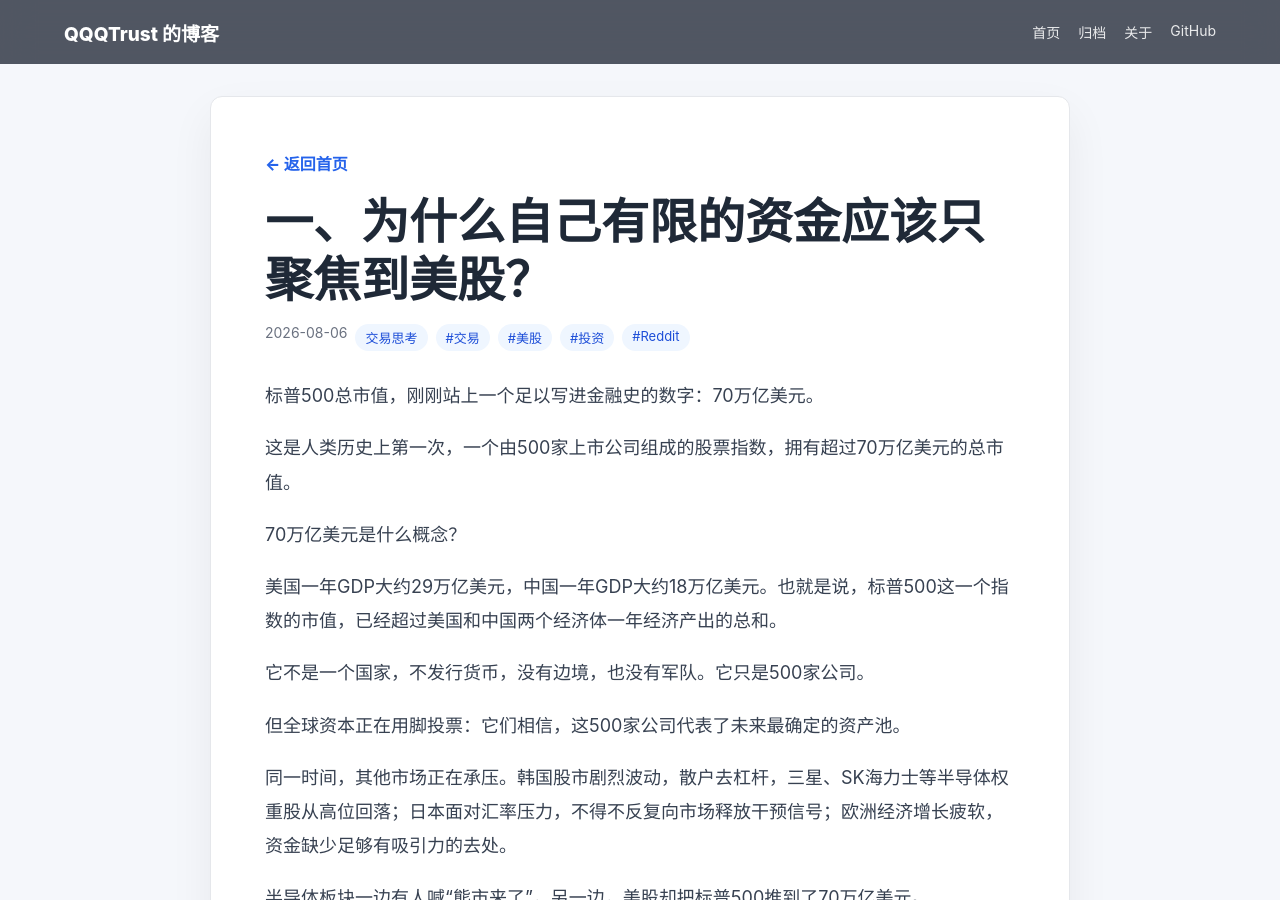
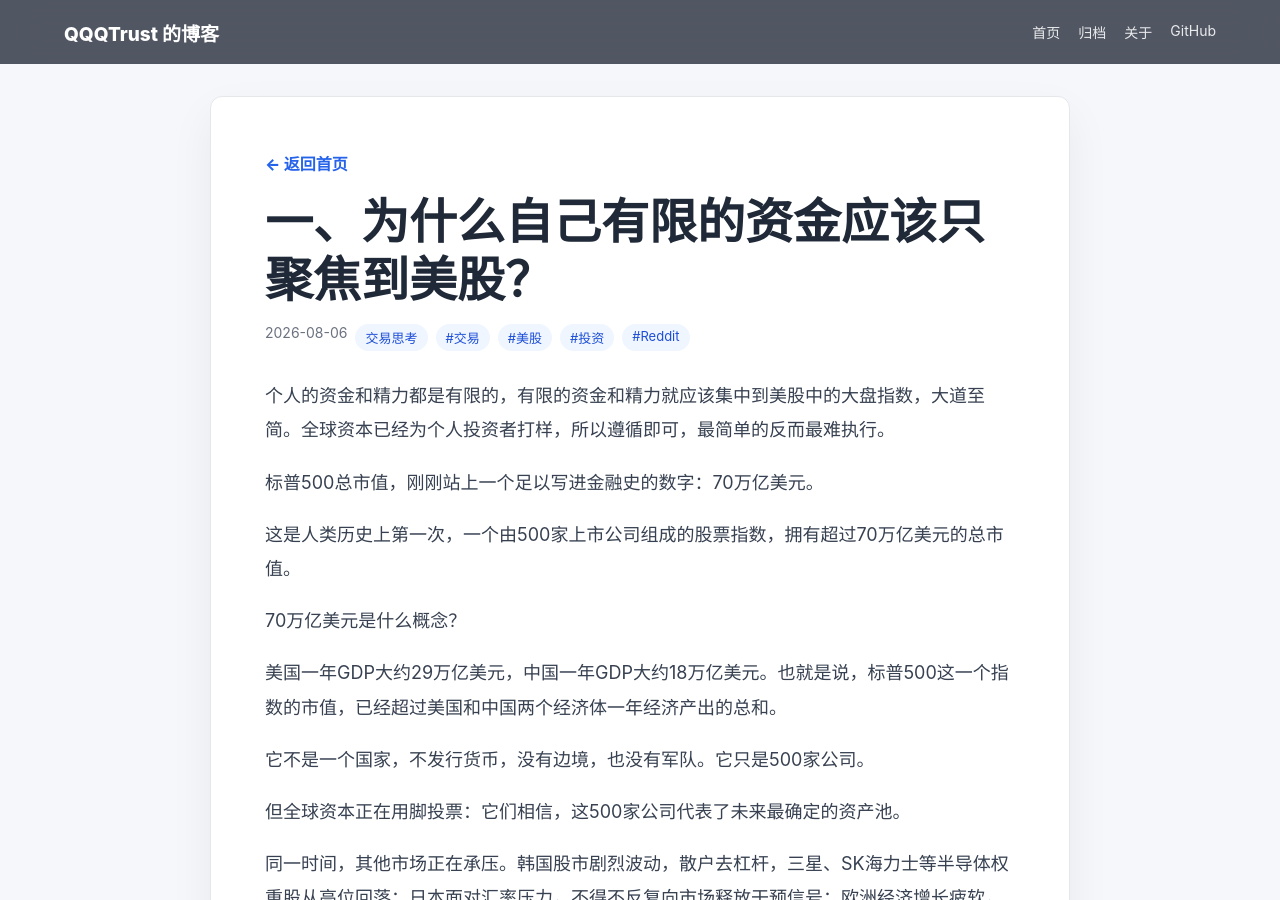
Before and after one commit to QQQTrust/QQQTrust.github.io, a Jekyll site: the page built from _posts/2026-08-06-why-focus-on-us-stocks.md, in a window 1280 px wide and 900 px high. Built offline with Jekyll 4.4.1, drawn with Linux system fonts in a browser that asks for light colours.

Commit message:
Update 2026-08-06-why-focus-on-us-stocks.md

```diff
--- a/_posts/2026-08-06-why-focus-on-us-stocks.md
+++ b/_posts/2026-08-06-why-focus-on-us-stocks.md
@@ -8,6 +8,7 @@ tags: [交易, 美股, 投资, Reddit]
 source: "https://www.reddit.com/user/QQQTrust/comments/1vgp1hi/%E4%B8%BA%E4%BB%80%E4%B9%88%E8%87%AA%E5%B7%B1%E6%9C%89%E9%99%90%E7%9A%84%E8%B5%84%E9%87%91%E5%BA%94%E8%AF%A5%E5%8F%AA%E8%81%9A%E7%84%A6%E5%88%B0%E7%BE%8E%E8%82%A1/"
 reddit_id: "1vgp1hi"
 ---
+个人的资金和精力都是有限的，有限的资金和精力就应该集中到美股中的大盘指数，大道至简。全球资本已经为个人投资者打样，所以遵循即可，最简单的反而最难执行。
 
 标普500总市值，刚刚站上一个足以写进金融史的数字：70万亿美元。
 
```
